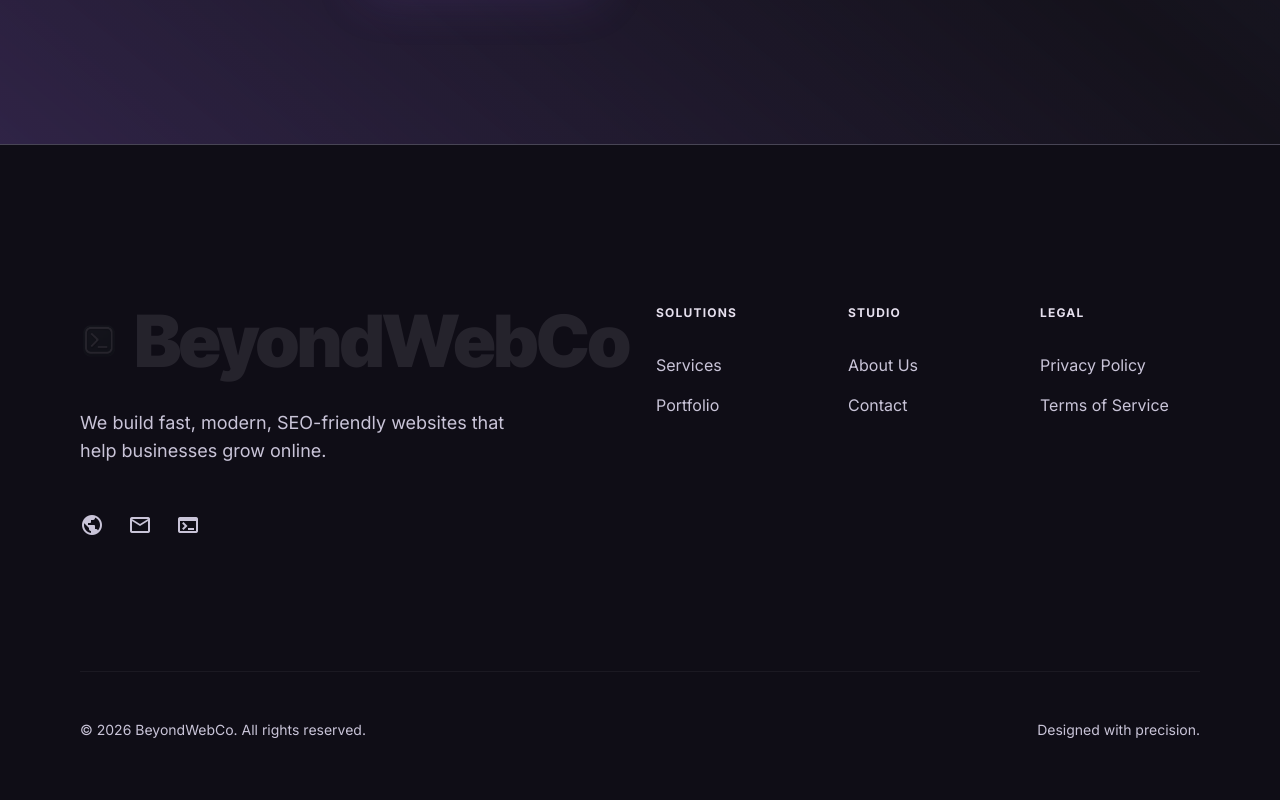
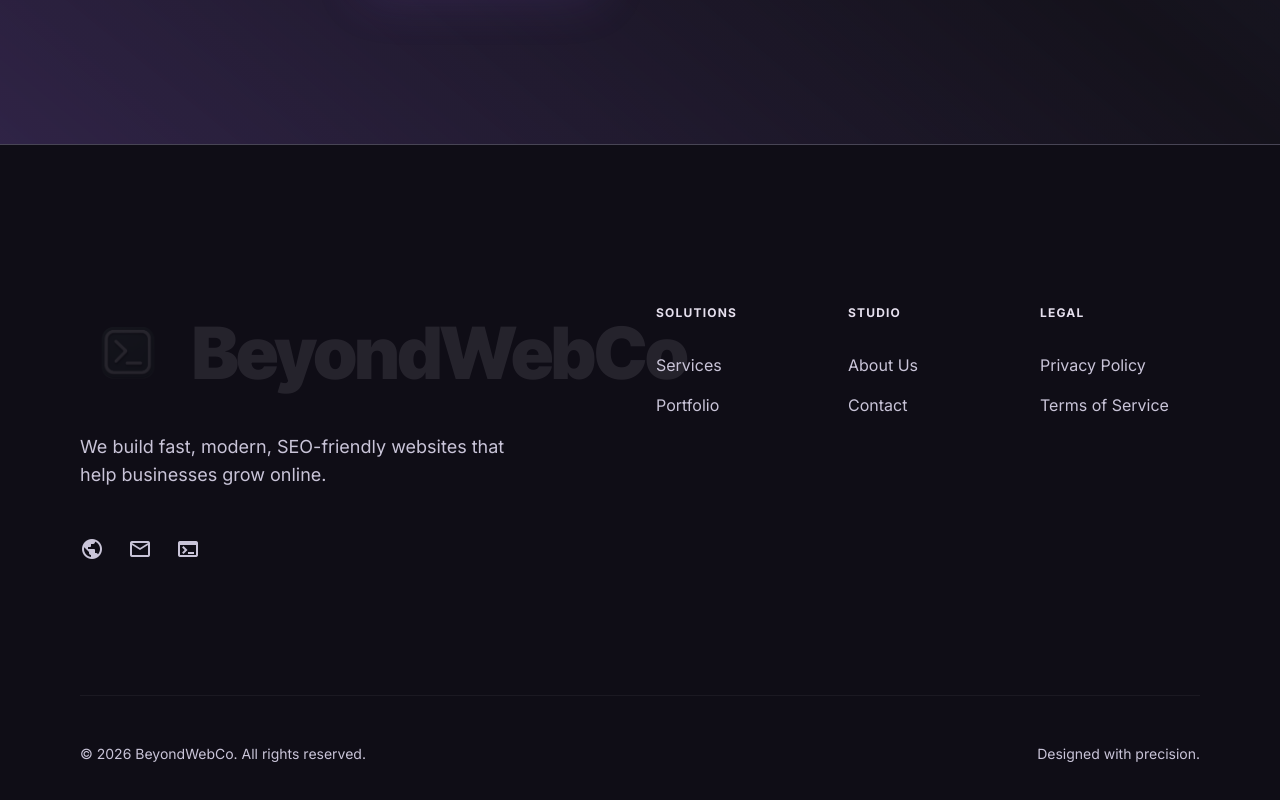
Before and after one commit to captain-america-7/beyondwebco, a Next.js app: page / in a window 1280 px wide. Shown: the part 7328-8128 px from the top of the page. Built offline with nearby package versions, Linux system fonts and the light colour scheme.

Commit message:
Update Footer.tsx

```diff
--- a/src/components/layout/Footer.tsx
+++ b/src/components/layout/Footer.tsx
@@ -1,20 +1,29 @@
+"use client";
+
 import Link from "next/link";
 import Image from "next/image";
+import { motion, useScroll, useTransform } from "framer-motion";
 
 export default function Footer() {
+  const { scrollY } = useScroll();
+  const rotate = useTransform(scrollY, [0, 2000], [0, 360]);
   return (
     <footer className="bg-surface-container-lowest py-[160px] w-full border-t border-outline-variant mt-auto">
       <div className="max-w-[1440px] mx-auto px-[24px] md:px-[80px] grid grid-cols-12 gap-[32px]">
         <div className="col-span-12 md:col-span-6 mb-16 md:mb-0">
           <div className="flex items-center gap-4 font-display-lg text-[48px] md:text-display-lg font-black text-on-surface opacity-10 leading-none mb-8 select-none">
-            <Image
-              src="/arunchalam.png"
-              alt="BeyondWebCo Logo"
-              width={38}
-              height={48}
-              className="h-12 w-auto object-contain"
-              unoptimized
-            />
+            <div className="relative w-20 h-20 md:w-24 md:h-24 flex items-center justify-center flex-shrink-0">
+              <motion.div style={{ rotate }} className="flex items-center justify-center">
+                <Image
+                  src="/arunchalam.png"
+                  alt="BeyondWebCo Logo"
+                  width={64}
+                  height={80}
+                  className="h-16 md:h-20 w-auto object-contain"
+                  unoptimized
+                />
+              </motion.div>
+            </div>
             <span>BeyondWebCo</span>
           </div>
           <p className="text-on-surface-variant max-w-md text-lg">
```
